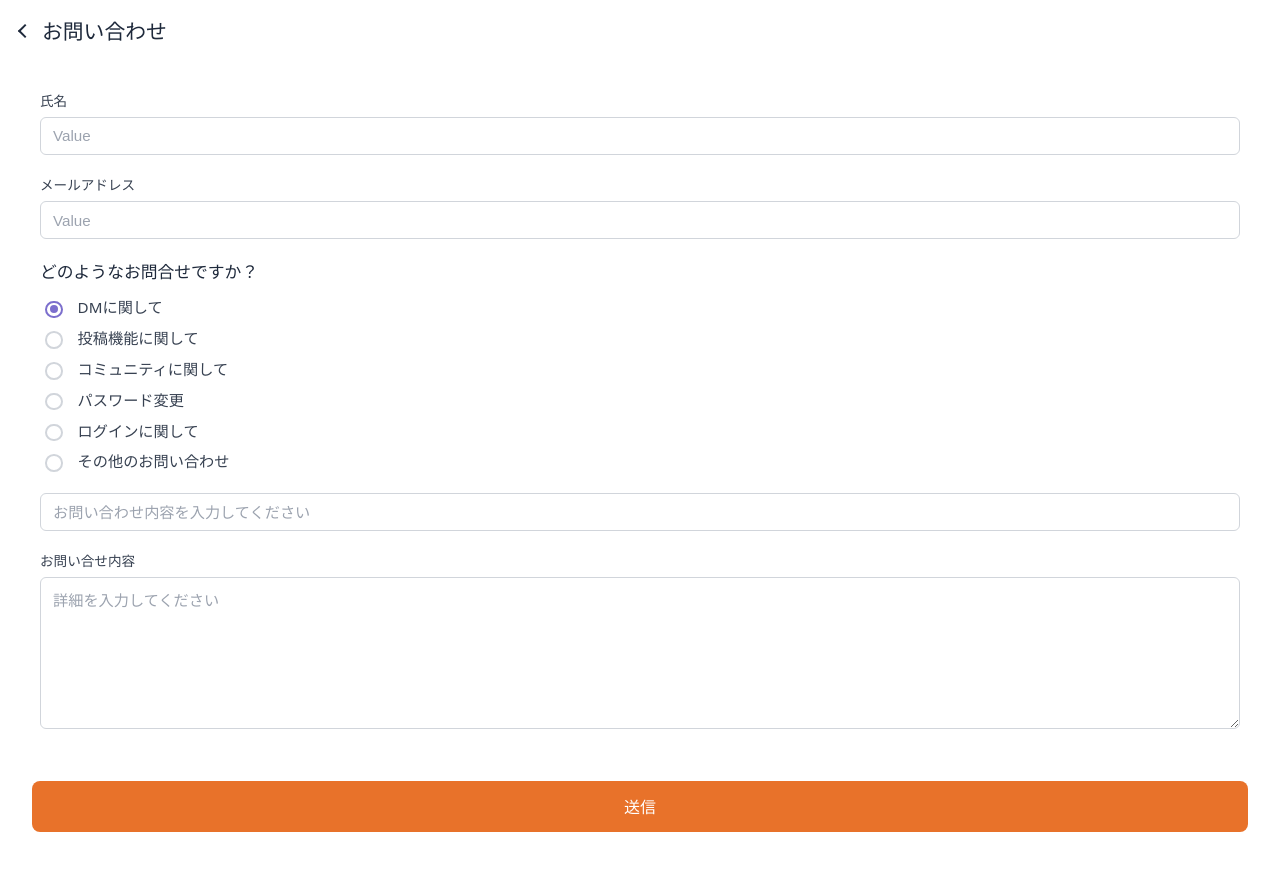
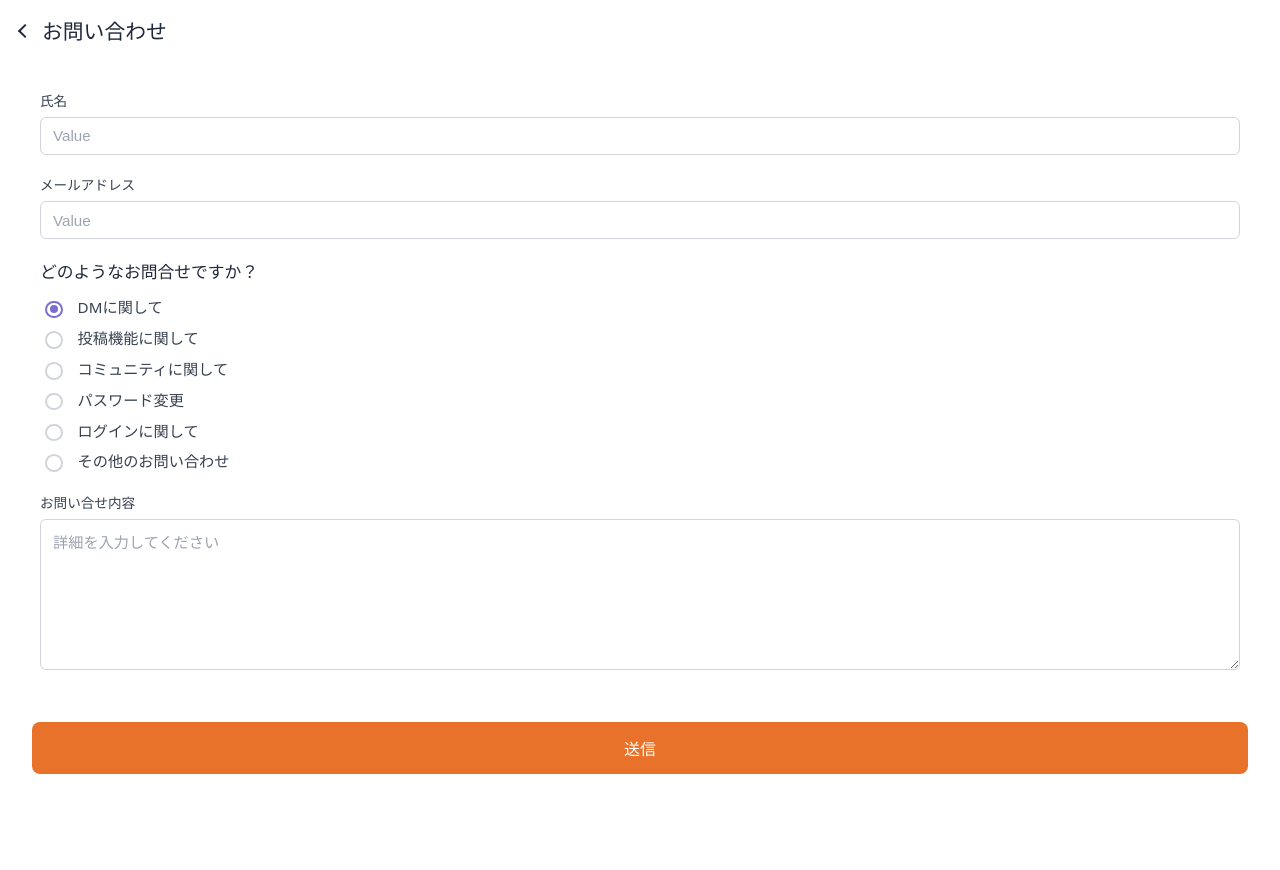
Before and after one commit to Cityboypenguin/SPACE-client, a React (Vite) app: page /inquiry in a window 1280 px wide. Shown: the top 870 px of the page. After the commit the page ends 848 px from the top, so only its background shows below. Built offline with nearby package versions, Linux system fonts and the light colour scheme; no server answers.

Commit message:
お問い合わせ修正

```diff
--- a/src/features/user/pages/InquiryPage.tsx
+++ b/src/features/user/pages/InquiryPage.tsx
@@ -92,14 +92,15 @@ export const InquiryPage = () => {
             </div>
           </div>
 
+          {category === 'OTHER' && (
             <input
               className={styles.input}
               type="text"
               value={subject}
               onChange={(e) => setSubject(e.target.value)}
-            placeholder="お問い合わせ内容を入力してください"
-            required
+              placeholder="件名を入力してください"
             />
+          )}
 
           <div className={styles.field}>
             <span className={styles.label}>お問い合せ内容</span>
```
Lines whose indentation alone changed are shown as unchanged.
